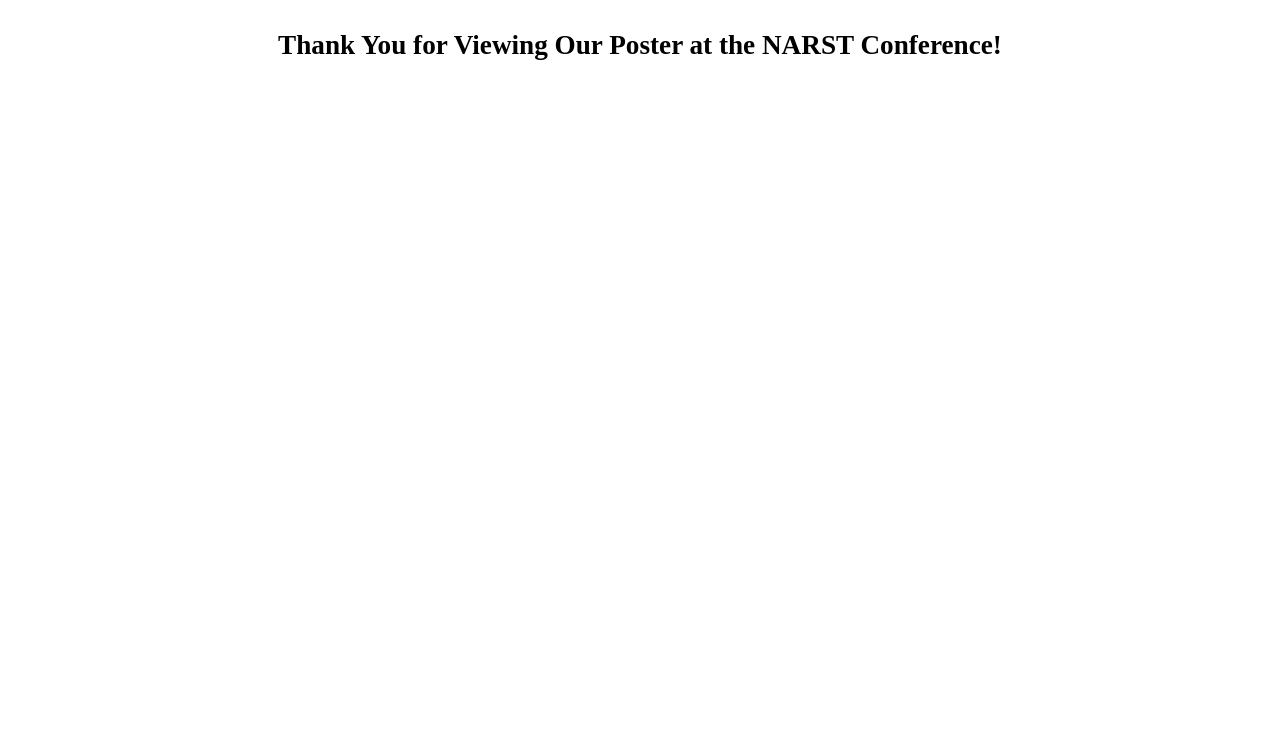
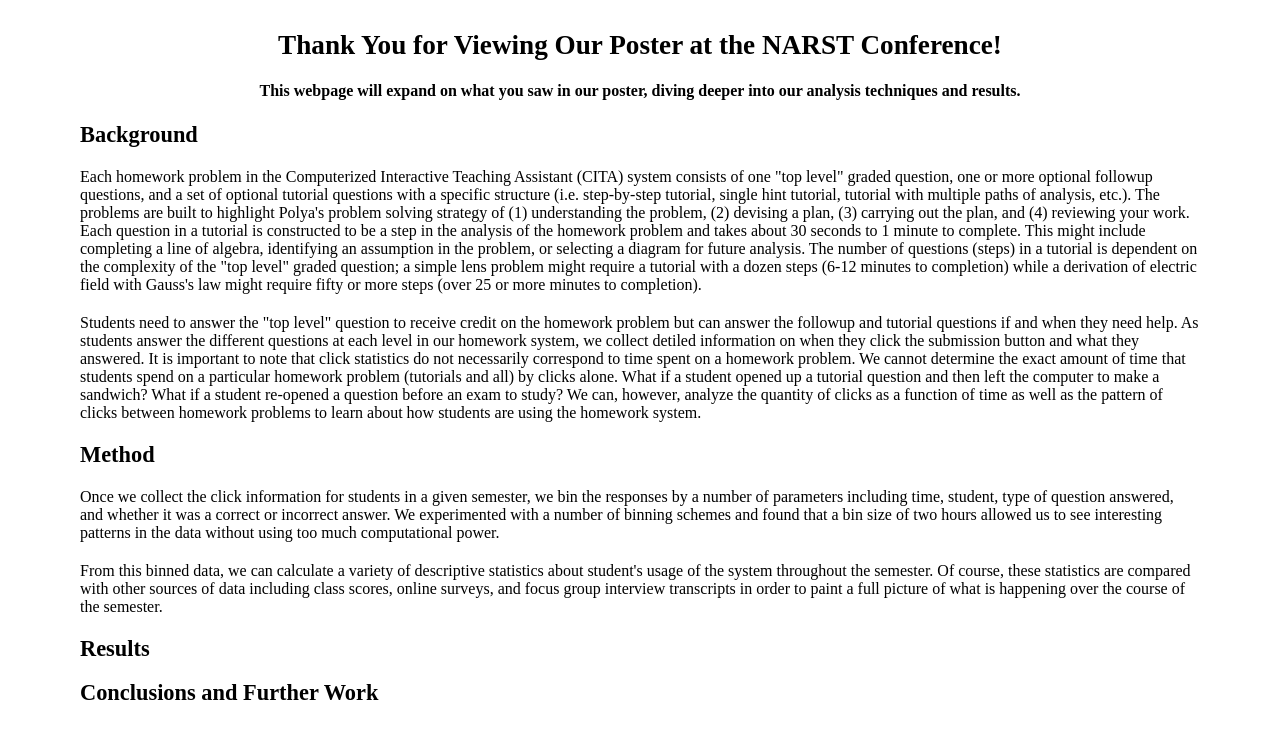
Before and after one commit to cmvandrevala/cmvandrevala.github.io, a Jekyll site: the page built from narst_video.html, in a window 1280 px wide. Shown: the top 739 px of the page. Built offline with Jekyll 4.4.1, drawn with Linux system fonts in a browser that asks for light colours.

Commit message:
Add Background and Method to NARST section

```diff
--- a/_layouts/narst-video.html
+++ b/_layouts/narst-video.html
@@ -20,6 +20,28 @@ p {
 </head>
 
 <body>
+
 <h1>Thank You for Viewing Our Poster at the NARST Conference!</h1>
+
+<center>
+<h4>This webpage will expand on what you saw in our poster, diving deeper into our analysis techniques and results.</h4>
+</center>
+
+<h2>Background</h2>
+
+<p>Each homework problem in the Computerized Interactive Teaching Assistant (CITA) system consists of one "top level" graded question, one or more optional followup questions, and a set of optional tutorial questions with a specific structure (i.e. step-by-step tutorial, single hint tutorial, tutorial with multiple paths of analysis, etc.). The problems are built to highlight Polya's problem solving strategy of (1) understanding the problem, (2) devising a plan, (3) carrying out the plan, and (4) reviewing your work. Each question in a tutorial is constructed to be a step in the analysis of the homework problem and takes about 30 seconds to 1 minute to complete. This might include completing a line of algebra, identifying an assumption in the problem, or selecting a diagram for future analysis. The number of questions (steps) in a tutorial is dependent on the complexity of the "top level" graded question; a simple lens problem might require a tutorial with a dozen steps (6-12 minutes to completion) while a derivation of electric field with Gauss's law might require fifty or more steps (over 25 or more minutes to completion).</p>
+
+<p>Students need to answer the "top level" question to receive credit on the homework problem but can answer the followup and tutorial questions if and when they need help. As students answer the different questions at each level in our homework system, we collect detiled information on when they click the submission button and what they answered. It is important to note that click statistics do not necessarily correspond to time spent on a homework problem. We cannot determine the exact amount of time that students spend on a particular homework problem (tutorials and all) by clicks alone. What if a student opened up a tutorial question and then left the computer to make a sandwich? What if a student re-opened a question before an exam to study? We can, however, analyze the quantity of clicks as a function of time as well as the pattern of clicks between homework problems to learn about how students are using the homework system.</p>
+
+<h2>Method</h2>
+
+<p>Once we collect the click information for students in a given semester, we bin the responses by a number of parameters including time, student, type of question answered, and whether it was a correct or incorrect answer. We experimented with a number of binning schemes and found that a bin size of two hours allowed us to see interesting patterns in the data without using too much computational power.</p>
+
+<p>From this binned data, we can calculate a variety of descriptive statistics about student's usage of the system throughout the semester. Of course, these statistics are compared with other sources of data including class scores, online surveys, and focus group interview transcripts in order to paint a full picture of what is happening over the course of the semester.</p>
+
+<h2>Results</h2>
+
+<h2>Conclusions and Further Work</h2>
+
 </body>
 </html>
```
